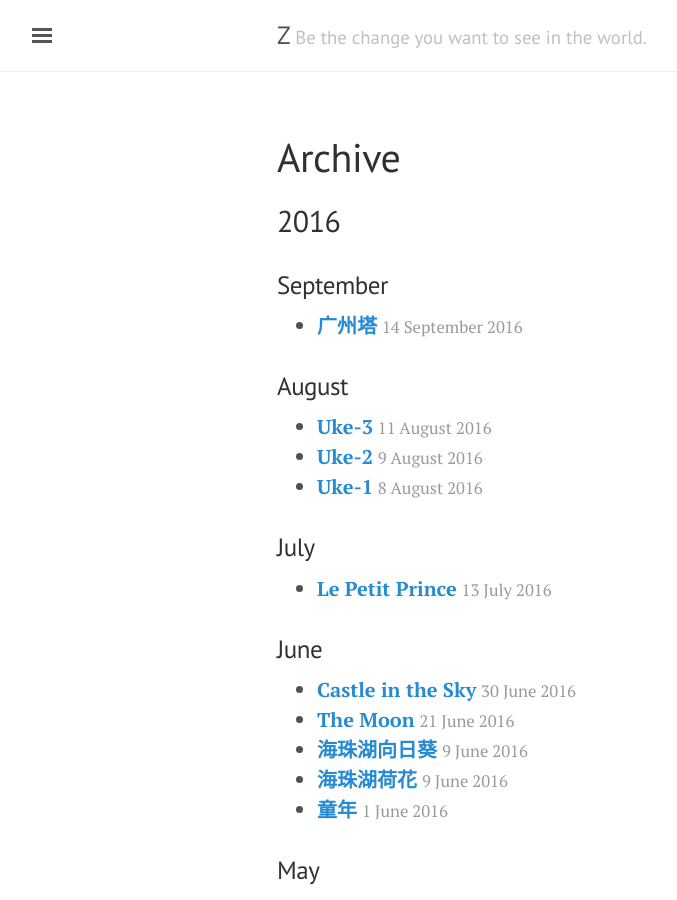
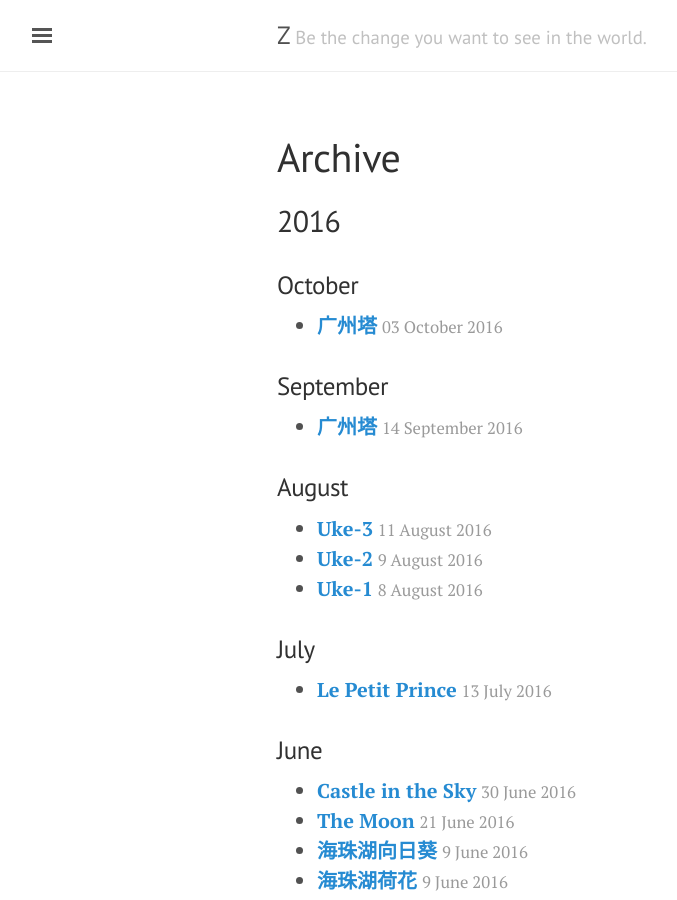
Before and after one commit to comacros/comacros.github.io, a Jekyll site: the page built from archive.md, in a window 1280 px wide and 900 px high. Shown: the whole window, without its empty margins (3-680 px from the left). Built offline with Jekyll 4.4.1, drawn with Linux system fonts in a browser that asks for light colours.

Commit message:
Update archive.md

```diff
--- a/archive.md
+++ b/archive.md
@@ -4,6 +4,10 @@ title: Archive
 ---
 
 ## 2016
+
+### October
+
+* [**广州塔**](http://xiongzh.com/2016/10/03/广州塔/) <small style="color:rgb(154,154,154)">03 October 2016</small>
 
 ### September
 
```
